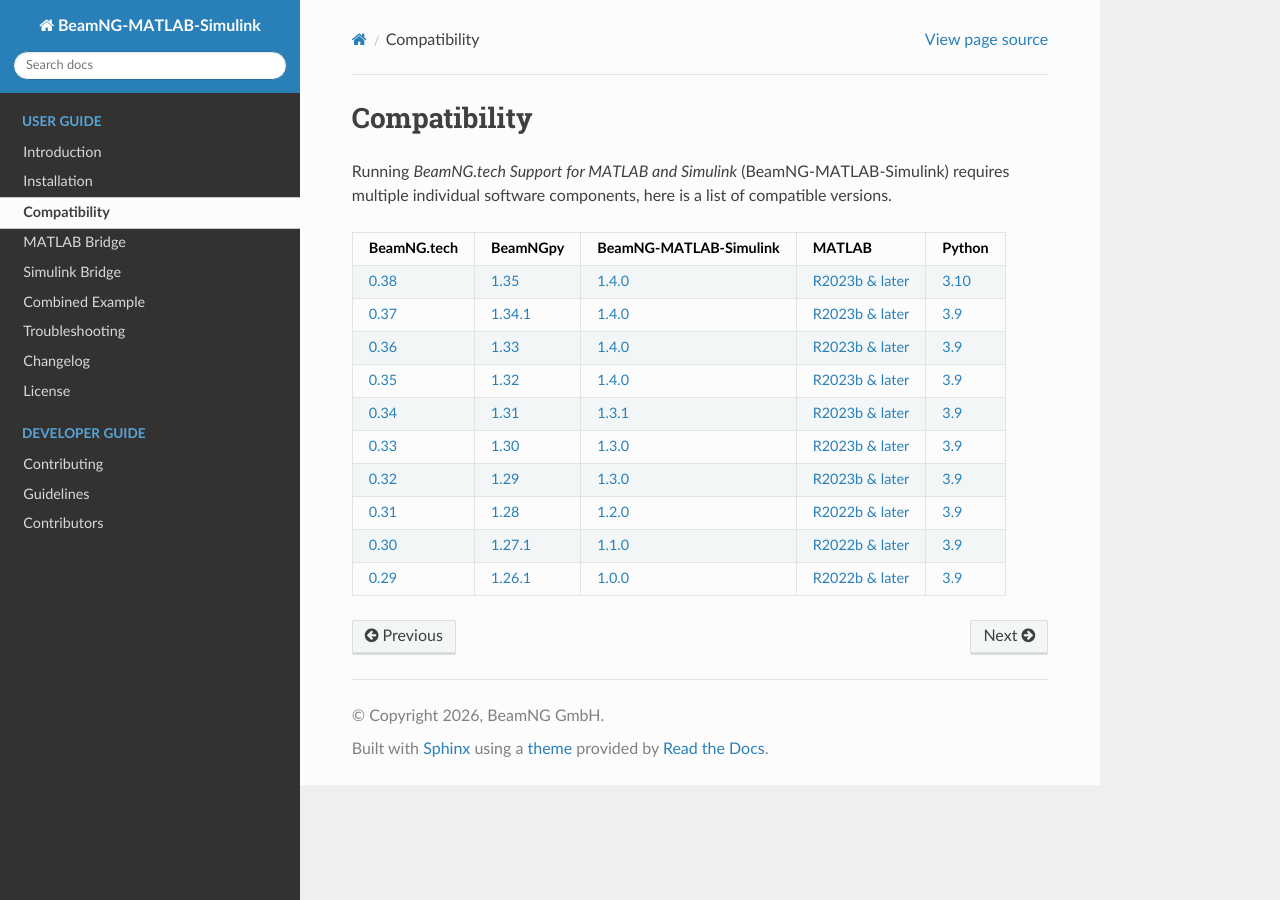
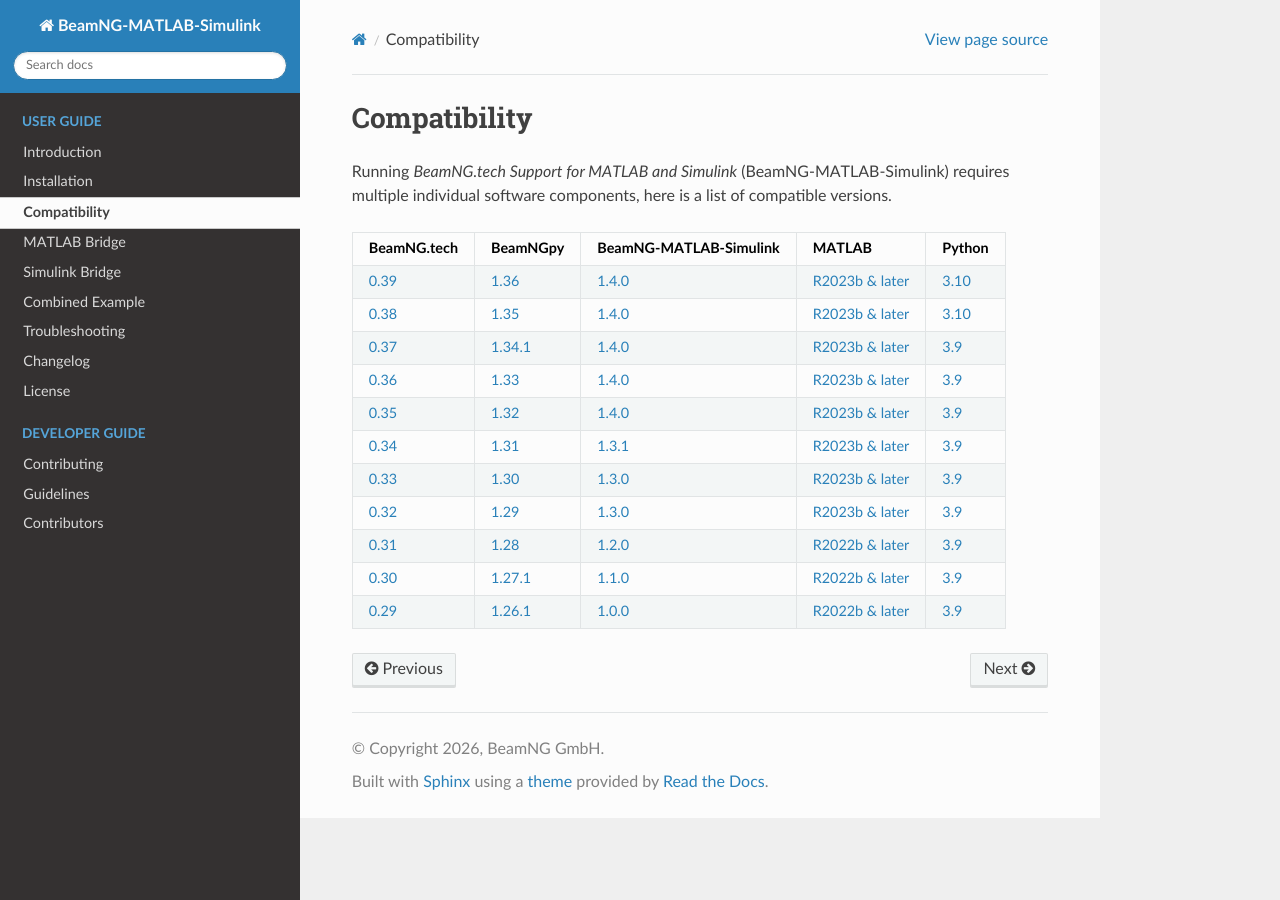
Before and after one commit to BeamNG/BeamNG-MATLAB-Simulink-integration, a Sphinx documentation site: the page built from docs/source/compatibility.md, in a window 1280 px wide. Built offline with Sphinx 7.4.7 and the Read the Docs theme 3.1.0, drawn with Linux system fonts in a browser that asks for light colours.

Commit message:
Add 0.39 to compatibility list

```diff
--- a/docs/source/compatibility.md
+++ b/docs/source/compatibility.md
@@ -4,6 +4,7 @@
 
 | BeamNG.tech | BeamNGpy | BeamNG-MATLAB-Simulink | MATLAB | Python  |
 |-------------|----------|------------------------------------|--------|---------|
+| [0.39](https://BeamNG.tech/blog/beamng-tech-039/)   | [1.36](https://github.com/BeamNG/BeamNGpy/releases/tag/v1.36)     | [1.4.0](https://github.com/BeamNG/BeamNG-MATLAB-Simulink-integration/releases/tag/v1.4.0) | [R2023b & later](https://www.mathworks.com/downloads)  | [3.10](https://www.python.org/downloads/release/python-31020/)  |
 | [0.38](https://BeamNG.tech/blog/beamng-tech-038/)   | [1.35](https://github.com/BeamNG/BeamNGpy/releases/tag/v1.35)     | [1.4.0](https://github.com/BeamNG/BeamNG-MATLAB-Simulink-integration/releases/tag/v1.4.0) | [R2023b & later](https://www.mathworks.com/downloads)  | [3.10](https://www.python.org/downloads/release/python-31020/)  |
 | [0.37](https://BeamNG.tech/blog/beamng-tech-037/)   | [1.34.1](https://github.com/BeamNG/BeamNGpy/releases/tag/v1.34.1)     | [1.4.0](https://github.com/BeamNG/BeamNG-MATLAB-Simulink-integration/releases/tag/v1.4.0) | [R2023b & later](https://www.mathworks.com/downloads)  | [3.9](https://www.python.org/downloads/release/python-390/)  |
 | [0.36](https://BeamNG.tech/blog/beamng-tech-035/)   | [1.33](https://github.com/BeamNG/BeamNGpy/releases/tag/v1.33)     | [1.4.0](https://github.com/BeamNG/BeamNG-MATLAB-Simulink-integration/releases/tag/v1.4.0) | [R2023b & later](https://www.mathworks.com/downloads)  | [3.9](https://www.python.org/downloads/release/python-390/)  |
```
